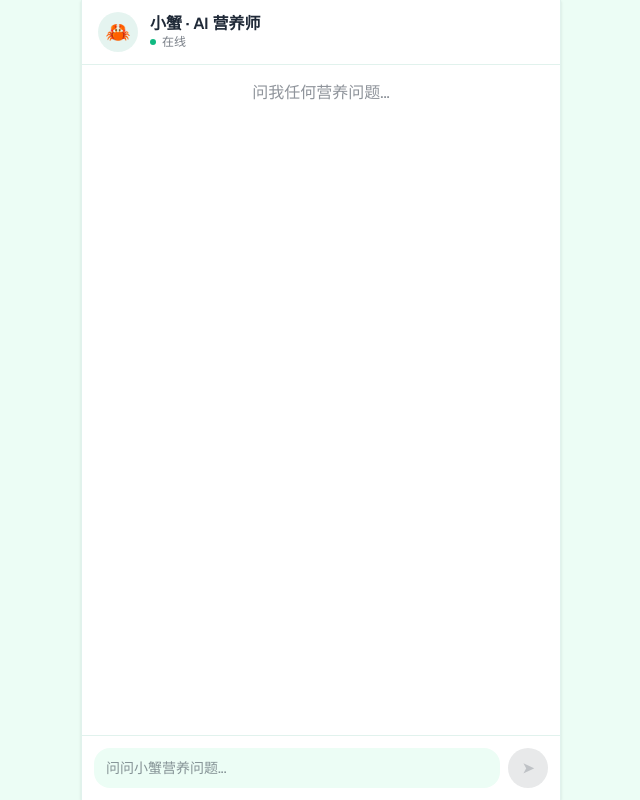
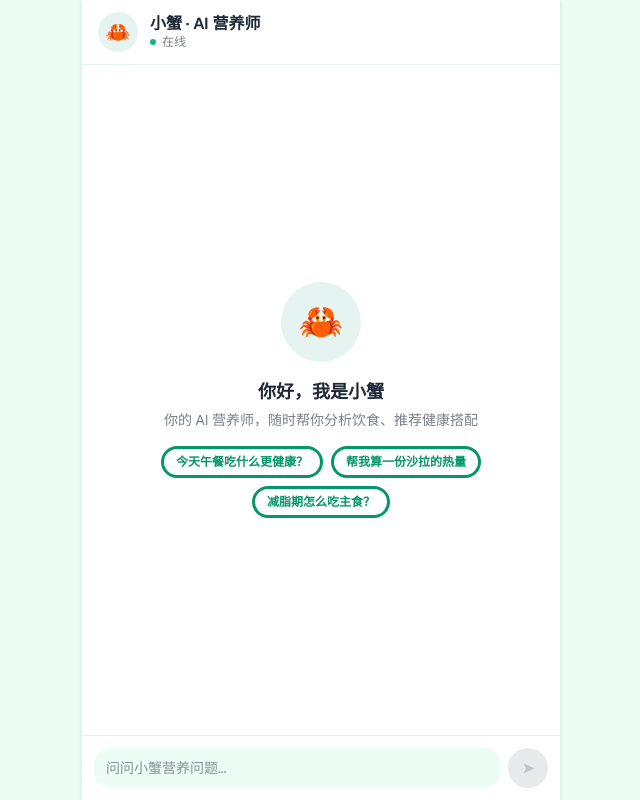
Before and after one commit to XiaoXie-X/health-diet-agent, a Next.js app: page / in a window 1280 px wide. Shown: the whole page, without its empty margins (319-959 px from the left). Built offline with nearby package versions, Linux system fonts and the light colour scheme.

Commit message:
feat: 采用 daisyUI 聊天气泡，设计小蟹头像、空状态与打字指示器

```diff
--- a/app/page.tsx
+++ b/app/page.tsx
@@ -17,9 +17,9 @@
       messagesEndRef.current?.scrollIntoView({ behavior: 'smooth' })
     }
 
-    const sendMessage = async () => {
-      if (!input.trim() || loading) return
-      const userMessage = { role: 'user', content: input }
+    const send = async (text: string) => {
+      if (!text.trim() || loading) return
+      const userMessage = { role: 'user', content: text }
       const newMessages = [...messages, userMessage]
       setMessages(newMessages)
       setInput('')
@@ -88,23 +88,45 @@
         </header>
 
         <main className="flex-1 overflow-y-auto px-4 py-4">
-          {messages.length === 0 && <div className="text-base-content/50 text-center">问我任何营养问题...</div>}
-          {messages.map((msg, i) => (
-            <div key={i} className={`mb-2 ${msg.role === 'user' ? 'text-right' : ''}`}>
-              <span className={`inline-block p-2 rounded max-w-[85%] sm:max-w-[75%] whitespace-pre-wrap break-words ${msg.role === 'user' ? 'bg-blue-500 text-white' : 'bg-gray-200'}`}>
+          {messages.length === 0 && (
+            <div className="flex h-full flex-col items-center justify-center gap-4 text-center">
+              <div className="flex h-20 w-20 items-center justify-center rounded-full bg-primary/10 text-4xl">🦀</div>
+              <div>
+                <h2 className="text-lg font-semibold">你好，我是小蟹</h2>
+                <p className="mt-1 text-sm text-base-content/60">你的 AI 营养师，随时帮你分析饮食、推荐健康搭配</p>
+              </div>
+              <div className="flex flex-wrap justify-center gap-2">
+                {['今天午餐吃什么更健康？', '帮我算一份沙拉的热量', '减脂期怎么吃主食？'].map(q => (
+                  <button key={q} onClick={() => send(q)}
+                    className="btn btn-sm btn-outline btn-primary rounded-full">{q}</button>
+                ))}
+              </div>
+            </div>
+          )}
+          {messages.map((msg, i) => msg.role === 'user' ? (
+            <div key={i} className="chat chat-end">
+              <div className="chat-bubble chat-bubble-primary max-w-[90%] whitespace-pre-wrap break-words">
                 {msg.content}
-              </span>
+              </div>
+            </div>
+          ) : (
+            <div key={i} className="chat chat-start">
+              <div className="chat-image avatar">
+                <div className="flex w-9 items-center justify-center rounded-full bg-primary/10 text-primary">🦀</div>
+              </div>
+              <div className="chat-bubble bg-base-200 text-base-content max-w-[90%] whitespace-pre-wrap break-words">
+                {msg.content === '' ? <span className="loading loading-dots loading-md text-primary"></span> : msg.content}
+              </div>
             </div>
           ))}
-          {loading && <div className="text-base-content/60">思考中...</div>}
           <div ref={messagesEndRef} />
         </main>
 
         <footer className="border-t border-base-300 p-3">
           <div className="flex items-center gap-2">
-            <input value={input} onChange={e => setInput(e.target.value)} onKeyDown={e => e.key === 'Enter' && sendMessage()}
+            <input value={input} onChange={e => setInput(e.target.value)} onKeyDown={e => e.key === 'Enter' && send(input)}
               className="input flex-1 bg-base-200" placeholder="问问小蟹营养问题..." />
-            <button onClick={sendMessage} disabled={loading || !input.trim()}
+            <button onClick={() => send(input)} disabled={loading || !input.trim()}
               className="btn btn-primary btn-circle" aria-label="发送">➤</button>
           </div>
         </footer>
```
